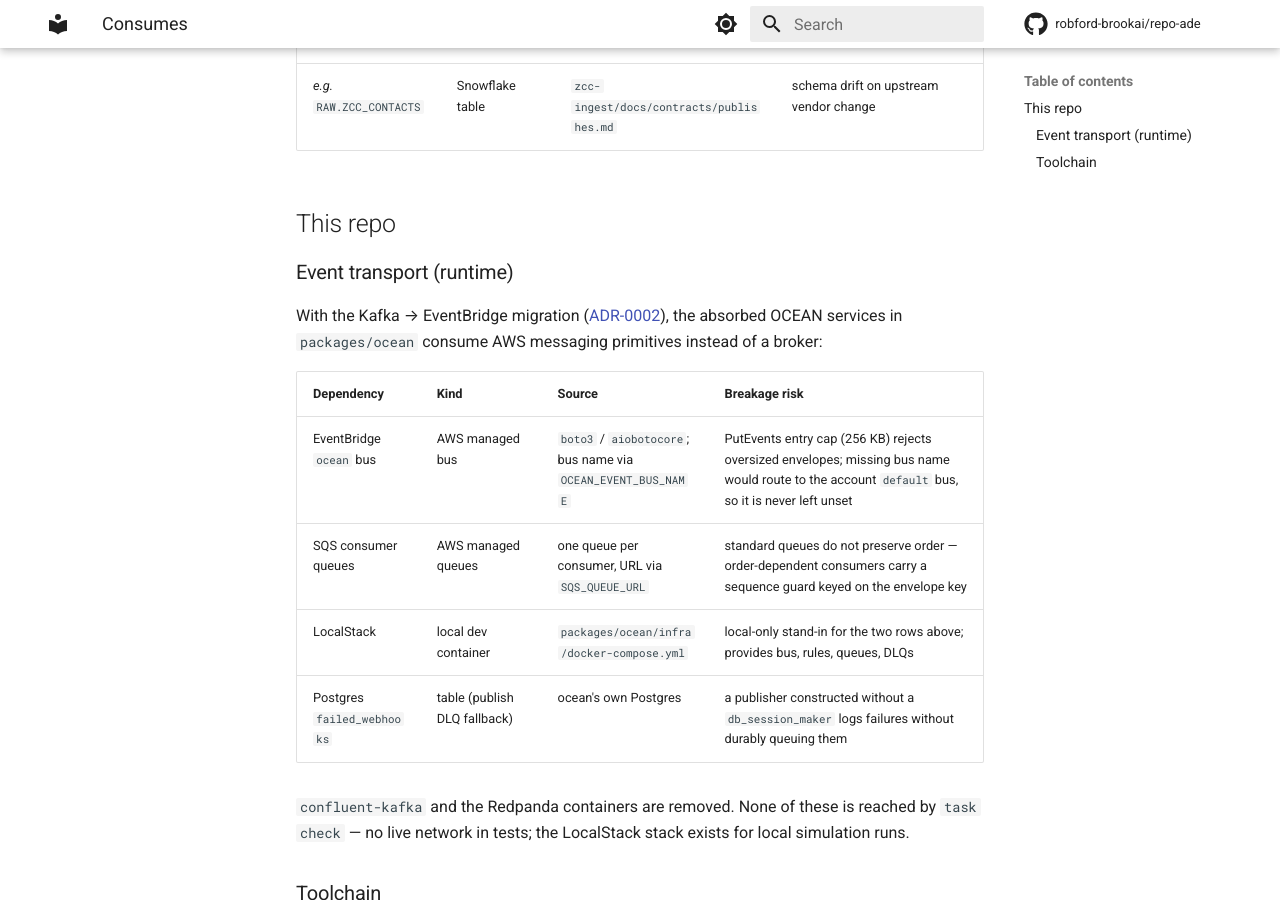
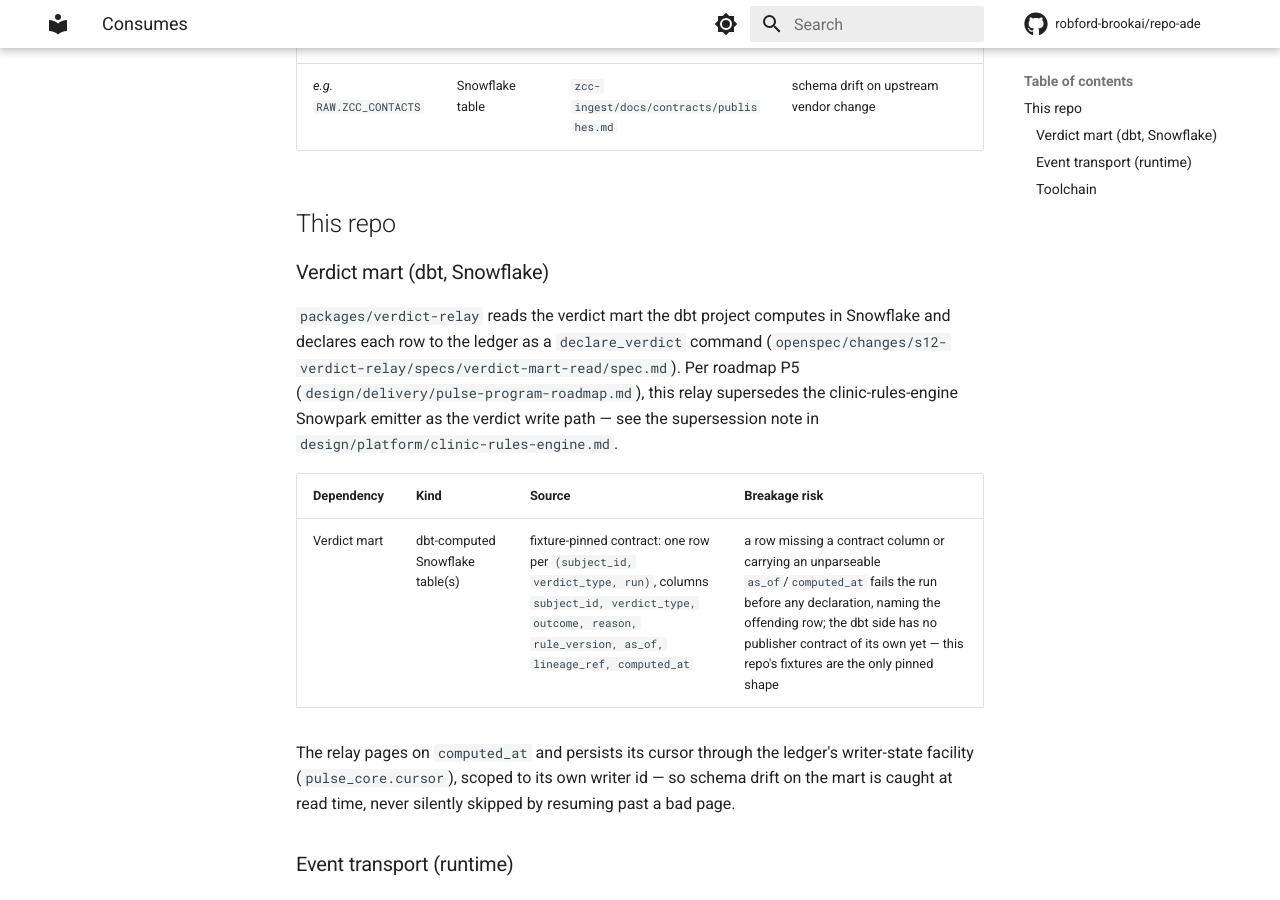
Before and after one commit to robford-brookai/pulse, an MkDocs documentation site: the page built from docs/contracts/consumes.md, in a window 1280 px wide and 900 px high, scrolled down 345 px. Built offline with MkDocs 1.6.1 and Material for MkDocs 9.7.7, drawn with Linux system fonts in a browser that asks for light colours; comment, search, counter and statistics services are not loaded.

Commit message:
docs(verdict-relay): verdict mart contract + clinic-rules-engine supersession note (s12 task 5.2)
Adds the verdict mart contract (fixture-pinned columns per the
verdict-mart-read spec) to docs/contracts/consumes.md, and a
supersession note to design/platform/clinic-rules-engine.md marking
the Snowpark emitter (§3) superseded by packages/verdict-relay on the
single write path, per roadmap P5. Rules landing and evaluation are
unaffected.

Co-Authored-By: Claude Fable 5 <noreply@anthropic.com>
Claude-Session: https://claude.ai/code/session_016Sx3sjMGxastYKk5yEhBGp

```diff
--- a/docs/contracts/consumes.md
+++ b/docs/contracts/consumes.md
@@ -11,6 +11,23 @@ surface — a Snowflake object, an API, or a released package.
 | _e.g._ `RAW.ZCC_CONTACTS` | Snowflake table | `zcc-ingest/docs/contracts/publishes.md` | schema drift on upstream vendor change |
 
 ## This repo
+
+### Verdict mart (dbt, Snowflake)
+
+`packages/verdict-relay` reads the verdict mart the dbt project computes in Snowflake and declares
+each row to the ledger as a `declare_verdict` command
+(`openspec/changes/s12-verdict-relay/specs/verdict-mart-read/spec.md`). Per roadmap P5
+(`design/delivery/pulse-program-roadmap.md`), this relay supersedes the clinic-rules-engine
+Snowpark emitter as the verdict write path — see the supersession note in
+`design/platform/clinic-rules-engine.md`.
+
+| Dependency | Kind | Source | Breakage risk |
+|---|---|---|---|
+| Verdict mart | dbt-computed Snowflake table(s) | fixture-pinned contract: one row per `(subject_id, verdict_type, run)`, columns `subject_id, verdict_type, outcome, reason, rule_version, as_of, lineage_ref, computed_at` | a row missing a contract column or carrying an unparseable `as_of`/`computed_at` fails the run before any declaration, naming the offending row; the dbt side has no publisher contract of its own yet — this repo's fixtures are the only pinned shape |
+
+The relay pages on `computed_at` and persists its cursor through the ledger's writer-state
+facility (`pulse_core.cursor`), scoped to its own writer id — so schema drift on the mart is caught
+at read time, never silently skipped by resuming past a bad page.
 
 ### Event transport (runtime)
 
```
Also changed, not shown: design/platform/clinic-rules-engine.md (+10 -1 lines).
